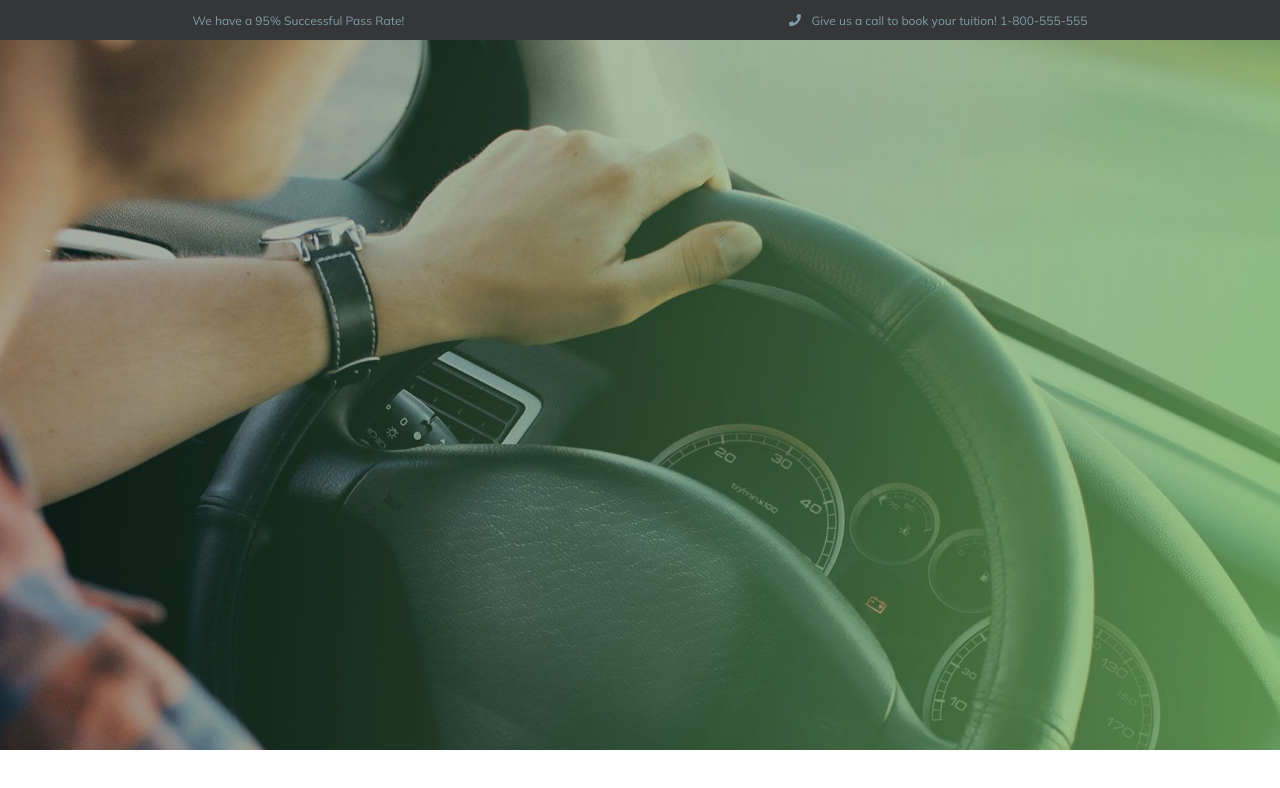
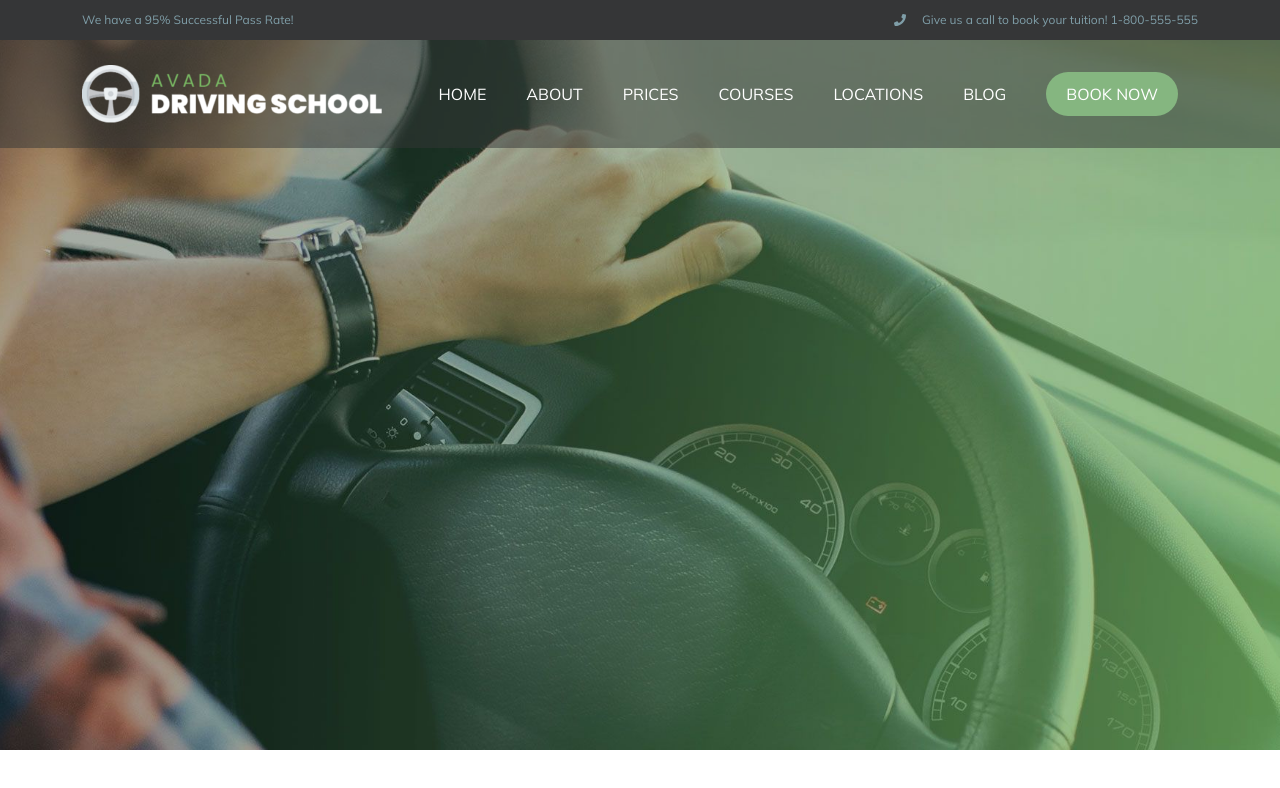
Before and after one commit to andrea-nuzzo/proj-html-vuejs, a Vue app: page / in a window 1280 px wide. Shown: the top 788 px of the page. Built offline with nearby package versions, Linux system fonts and the light colour scheme.

Commit message:
completed nav bar

```diff
--- a/package.json
+++ b/package.json
@@ -8,6 +8,7 @@
     "lint": "vue-cli-service lint"
   },
   "dependencies": {
+    "bootstrap": "^5.1.3",
     "core-js": "^3.6.5",
     "vue": "^2.6.11"
   },
--- a/src/assets/style/global.scss
+++ b/src/assets/style/global.scss
@@ -1,7 +1,9 @@
 @import 'partials/variables.scss';
+
 /*---------------------
     Vendor
 ----------------------*/
+@import '~bootstrap/scss/bootstrap.scss';
 @import url('https://fonts.googleapis.com/css2?family=Mulish:ital,wght@0,200;0,300;0,400;0,500;0,600;0,700;0,800;0,900;1,200;1,300;1,400;1,500;1,600;1,700;1,800;1,900&display=swap');
 
 /*---------------------
@@ -20,6 +22,24 @@ body{
     font-family: 'Mulish', sans-serif;
 }
 
+li{
+    list-style: none;
+}
+
+a{
+    text-decoration: none;
+}
+
 /*---------------------
       Buttons
 ---------------------*/
+
+.btnGreen{
+    background-color: $btnOneColor;
+    color:#ffffff ;
+    padding: 10px 20px 10px 20px;
+    text-transform: uppercase;
+    border: none;
+    border-radius: 2rem;
+
+}
--- a/src/components/macro/Header.vue
+++ b/src/components/macro/Header.vue
@@ -1,14 +1,40 @@
 <template>
   <header>
-    <div class="topHeader">
-      <div class="left">
-        <span>We have a 95% Successful Pass Rate!</span>
-      </div>
-      <div class="rigth">
-        <i class="fas fa-phone"></i>
-        <span>Give us a call to book your tuition! 1-800-555-555</span>
+
+    <div class="topHeader d-flex align-items-center">
+      <div class="container d-flex justify-content-between">
+        <div class="left">
+          <span>We have a 95% Successful Pass Rate!</span>
+        </div>
+        <div class="rigth">
+          <i class="fas fa-phone "></i>
+          <span class="ms-3">Give us a call to book your tuition! 1-800-555-555</span>
+        </div>
       </div>
     </div>
+
+    <div class="backgroundNavbar">
+      <div class="container d-flex justify-content-between align-items-center pt-4 pb-4">
+
+        <div class="logo">
+          <img src="../../assets/img/avada-drivers-logo-2x-300x58.png" alt="logo">
+        </div>
+
+        <div class="navbar">
+          <nav>
+            <li><a href="#">home</a></li>
+            <li><a href="#">about</a></li>
+            <li><a href="#">prices</a></li>
+            <li><a href="#">courses</a></li>
+            <li><a href="#">locations</a></li>
+            <li><a href="#">blog</a></li>
+            <li><button class="btnGreen">book now</button></li>
+          </nav>
+        </div>
+
+      </div>
+    </div>
+
 
   </header>
 </template>
@@ -37,12 +63,21 @@ header{
   font-size: 12px;
   height: 40px;
 
-  display: flex;
-  justify-content: space-around;
-  align-items: center;
 }
-.fa-phone{
-  margin-right: 10px;
+
+.backgroundNavbar{
+  background-color: rgba($color: #353637, $alpha: 0.5);
+}
+
+
+li{
+    text-transform: uppercase;
+    display: inline;
+    margin: 20px;
+
+  & a{
+    color: #ffffff;
+  }
 }
 
 </style>
```
Also changed, not shown: 1 other file (tests, documents, lock files or other folders).
